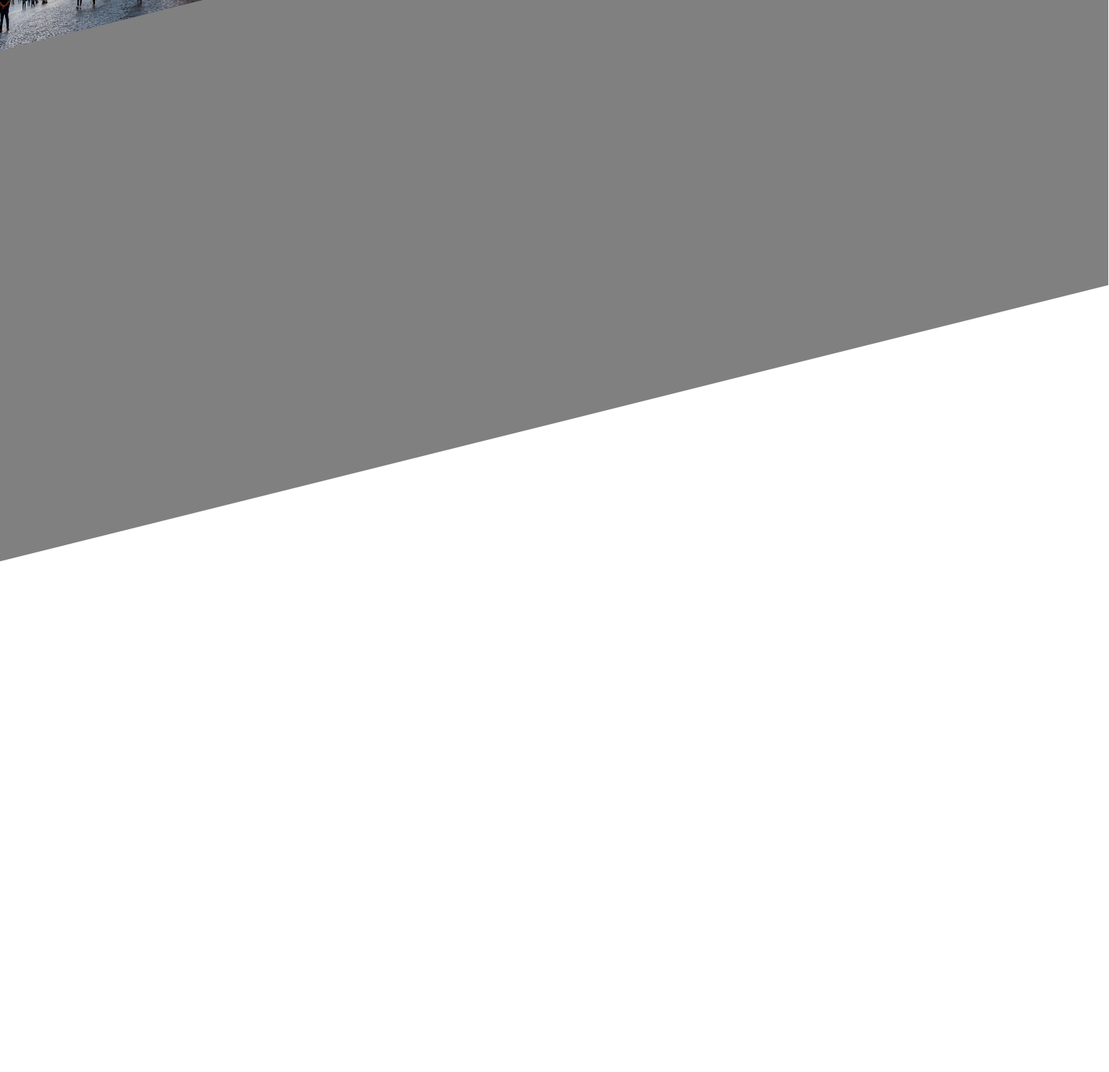
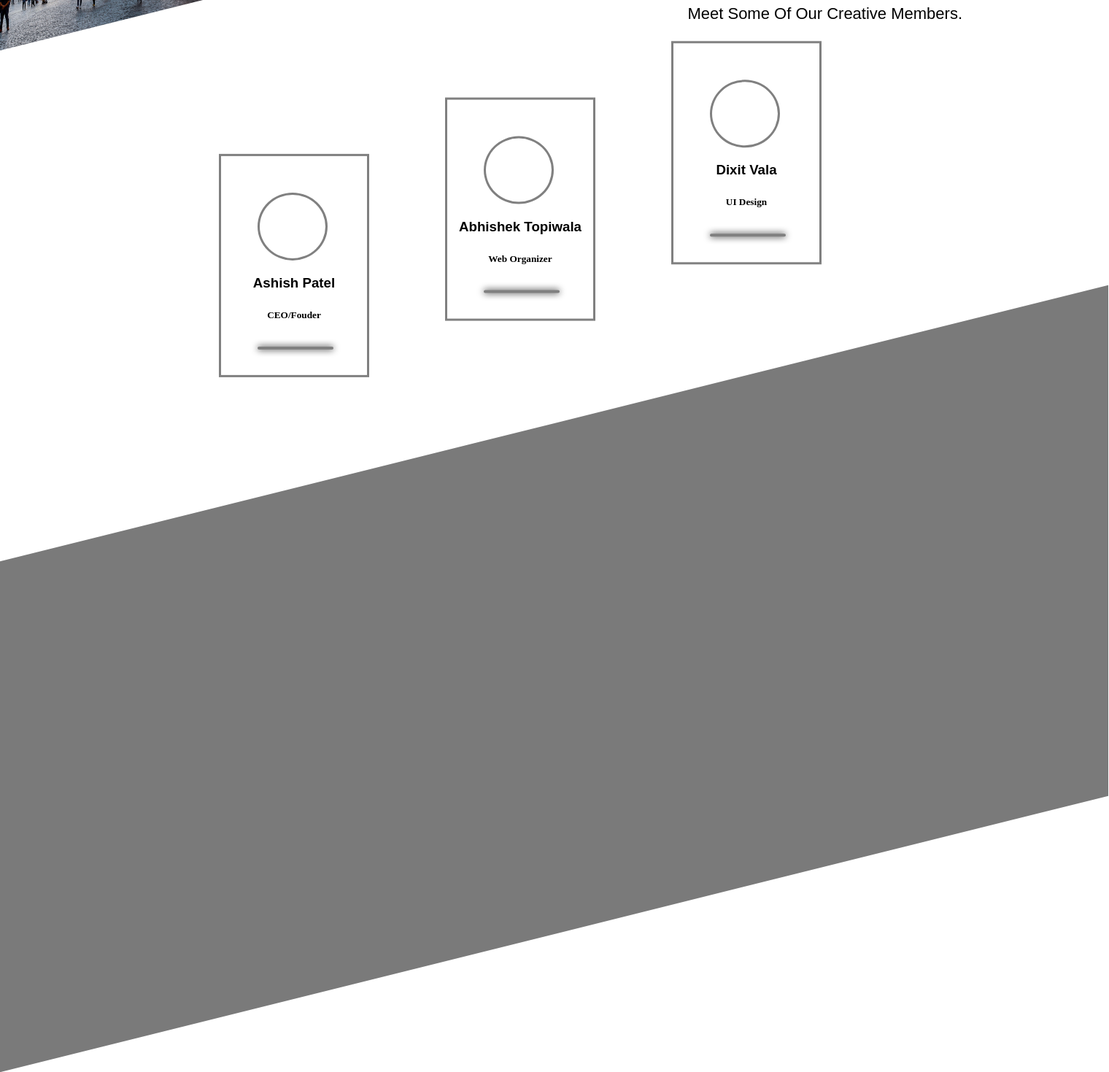
Before and after one commit to AshishPatel11/Touristo, a PHP site: page /aboutus.html in a window 1520 px wide. Shown: the part 1680-3149 px from the top of the page at 73% size. Before the commit the page ends 2449 px from the top, so only its background shows below. Run offline with PHP 8.4, Linux system fonts and the light colour scheme.

Commit message:
Abhishek

```diff
--- a/aboutus.html
+++ b/aboutus.html
@@ -50,8 +50,31 @@
         <img class="ig" src="images/ph4.jpg" alt="no images">
         <img class="ig" src="images/ph5.jpg" alt="no images">
     </div>
-    <div class="mamber"></div>
-
+    <div class="mamber">
+        <h1 align="right" class="mem">OUR MEMBERS</h1>
+        <p align="right" class="mem2">Meet Some Of Our Creative Members.</p>
+        <div class="m1">
+            <div class="m11">
+            </div>
+            <h3 class="name">Ashish Patel</h3>
+            <h5 class="name2">CEO/Fouder</h5>
+            <p class="line"></p>
+        </div>
+        <div class="m2">
+            <div class="m11"></div>
+            <h3 class="name">Abhishek Topiwala</h3>
+            <h5 class="name2">Web Organizer</h5>
+            <p class="line"></p>
+        </div>
+        <div class="m3">
+            <div class="m11"></div>
+            <h3 class="name">Dixit Vala</h3>
+            <h5 class="name2">UI Design</h5>
+            <p class="line"></p>
+        </div>
+    </div>
+    <div class="client">
+    </div>
 </body>
 
 </html>
--- a/css/aboutus.css
+++ b/css/aboutus.css
@@ -78,7 +78,79 @@ h1 {
   height: 700px;
   width: 1519px;
   margin-top: 860px;
-  background-color: gray;
+  background-color: rgb(255, 255, 255);
   transform: skewY(-14deg);
   position: relative;
 }
+.client {
+  height: 700px;
+  width: 1519px;
+  margin-top: 0px;
+  background-color: rgb(122, 122, 122);
+  transform: skewY(-14deg);
+  position: relative;
+}
+.mem {
+  padding-top: 70px;
+  margin-right: 200px;
+}
+.mem2 {
+  margin-right: 200px;
+}
+.m1 {
+  display: inline-block;
+  height: 300px;
+  width: 200px;
+  position: relative;
+  margin-left: 300px;
+  margin-top: 80px;
+  border: solid 3px grey;
+  transform: skewY(14deg);
+}
+.m2 {
+  display: inline-block;
+  height: 300px;
+  width: 200px;
+  position: relative;
+  margin-left: 100px;
+  border: solid 3px grey;
+  transform: skewY(14deg);
+}
+.m3 {
+  display: inline-block;
+  height: 300px;
+  width: 200px;
+  position: relative;
+  margin-left: 100px;
+  border: solid 3px grey;
+  transform: skewY(14deg);
+}
+.m11 {
+  border: solid 3px grey;
+  border-radius: 50%;
+  width: 45%;
+  margin-top: 25%;
+  margin-left: 50px;
+  height: 29%;
+}
+.name {
+  text-align: center;
+  margin-top: 20px;
+  font-family: poppins, sans-serif;
+}
+.name2 {
+  text-align: center;
+  margin-top: 25px;
+}
+.line {
+  transform: skewY(0deg);
+  margin: 0%;
+  align-items: center;
+  margin-left: 50px;
+  margin-top: 35px;
+  border: solid 2px grey;
+  border-radius: 5px;
+  height: 0px;
+  width: 50%;
+  filter: drop-shadow(0px 0px 5px black);
+}
```
